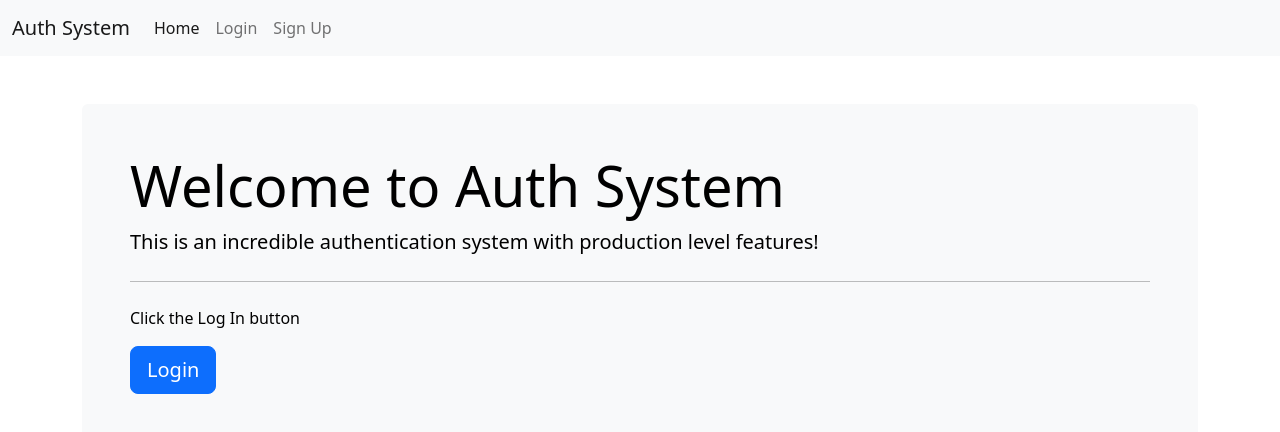
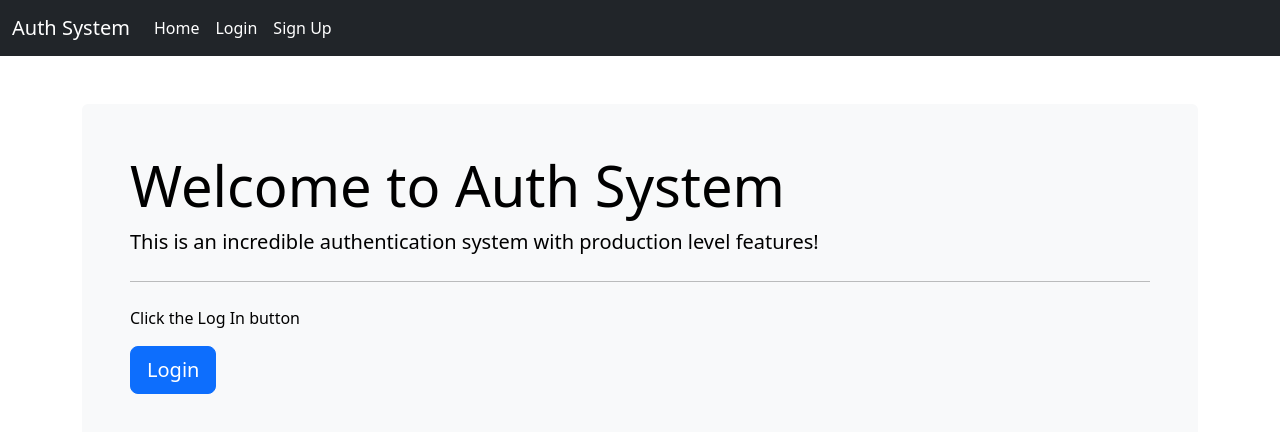
Before and after one commit to osamayy515/Auth_system-using-react-and-django, a React (Create React App) app in the folder frontend/: page / in a window 1280 px wide. Shown: the top 432 px of the page. Built offline with nearby package versions, Linux system fonts and the light colour scheme.

Commit message:
Edited Navbar component

```diff
--- a/frontend/src/components/Navbar.js
+++ b/frontend/src/components/Navbar.js
@@ -2,9 +2,9 @@ import React from 'react'
 import { Link } from 'react-router-dom';
 
 const Navbar = (props) => (
-    <nav className='navbar navbar-expand-lg bg-light'>
+    <nav className='navbar navbar-expand-lg bg-dark'>
         <div className='container-fluid'>
-            <Link className='navbar-brand' to='/'>Auth System</Link>
+            <Link className='navbar-brand text-white' to='/'>Auth System</Link>
             <button
                 className='navbar-toggler'
                 type='button'
@@ -18,9 +18,9 @@ const Navbar = (props) => (
             </button>
             <div className='collapse navbar-collapse' id='navbarNavAltMarkup'>
               <div className='navbar-nav'>
-                <Link className='nav-link active' aria-current='page' to='/'>Home</Link>
-                <Link className='nav-link' to='/login'>Login</Link>
-                <Link className='nav-link' to='/signup'>Sign Up</Link>
+                <Link className='nav-link active text-white' aria-current='page' to='/'>Home</Link>
+                <Link className='nav-link text-white' to='/login'>Login</Link>
+                <Link className='nav-link text-white' to='/signup'>Sign Up</Link>
               </div>
             </div>
         </div>
```
